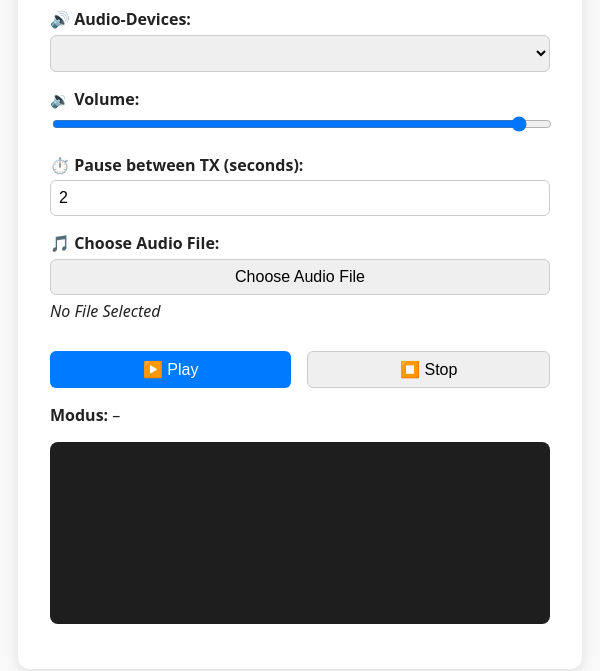
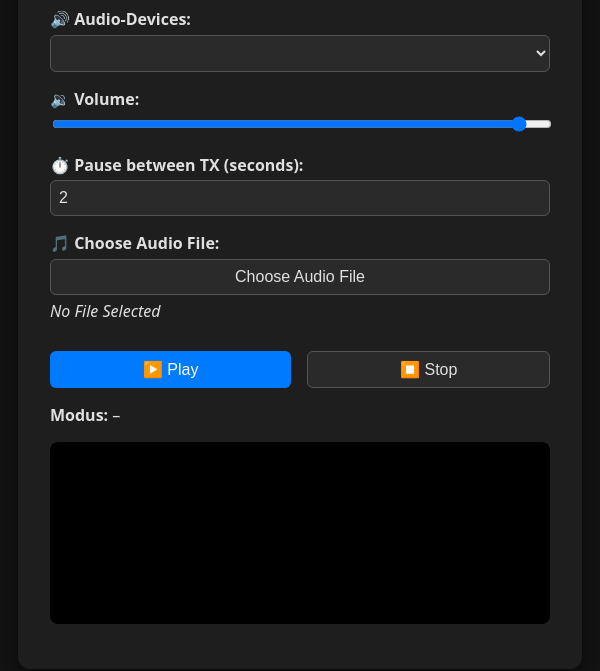
Before and after one commit to DB4SCW/parrrot, an Electron app: page renderer/index.html in a window 600 px wide. Shown: the part 129-800 px from the top of the page. Drawn offline with Linux system fonts and the light colour scheme; no server answers.

Commit message:
move to dark mode

```diff
--- a/main.js
+++ b/main.js
@@ -11,7 +11,7 @@ const flrig = require('./flrig/flrigControl');
 function createWindow() {
   const win = new BrowserWindow({
     width: 600,
-    height: 800,
+    height: 830,
     icon: path.join(__dirname, 'assets', 'parrrot_icon_512.png'),
     webPreferences: {
       preload: path.join(__dirname, 'preload.js'),
--- a/renderer/style.css
+++ b/renderer/style.css
@@ -1,7 +1,7 @@
 body {
   font-family: system-ui, sans-serif;
-  background-color: #f9f9f9;
-  color: #222;
+  background-color: #121212;
+  color: #e0e0e0;
   margin: 0;
   padding: 0;
   display: flex;
@@ -13,8 +13,8 @@ body {
   width: 100%;
   padding: 2rem;
   margin-top: 2rem;
-  background-color: #ffffff;
-  box-shadow: 0 4px 14px rgba(0,0,0,0.1);
+  background-color: #1e1e1e;
+  box-shadow: 0 4px 14px rgba(0,0,0,0.5);
   border-radius: 12px;
 }
 
@@ -39,7 +39,9 @@ button {
   padding: 0.5rem;
   font-size: 1rem;
   border-radius: 6px;
-  border: 1px solid #ccc;
+  border: 1px solid #555;
+  background: #2a2a2a;
+  color: #e0e0e0;
   box-sizing: border-box;
 }
 
@@ -60,6 +62,7 @@ input[type="range"] {
 
 .logo:hover {
   opacity: 1.0;
+  animation: flap 0.8s ease-in-out;
 }
 
 button {
@@ -78,7 +81,7 @@ button.primary:hover {
 }
 
 button:not(.primary):hover {
-  background-color: #eee;
+  background-color: #333;
 }
 
 .filename {
@@ -97,10 +100,18 @@ button:not(.primary):hover {
 .log {
   height: 150px;
   overflow-y: auto;
-  background: #1e1e1e;
+  background: #000;
   color: #00ff90;
   padding: 1rem;
   border-radius: 8px;
   font-family: monospace;
   font-size: 0.85rem;
 }
+
+@keyframes flap {
+  0% { transform: rotate(0deg) translateY(0); }
+  25% { transform: rotate(-3deg) translateY(-2px); }
+  50% { transform: rotate(3deg) translateY(2px); }
+  75% { transform: rotate(-2deg) translateY(-1px); }
+  100% { transform: rotate(0deg) translateY(0); }
+}
```
